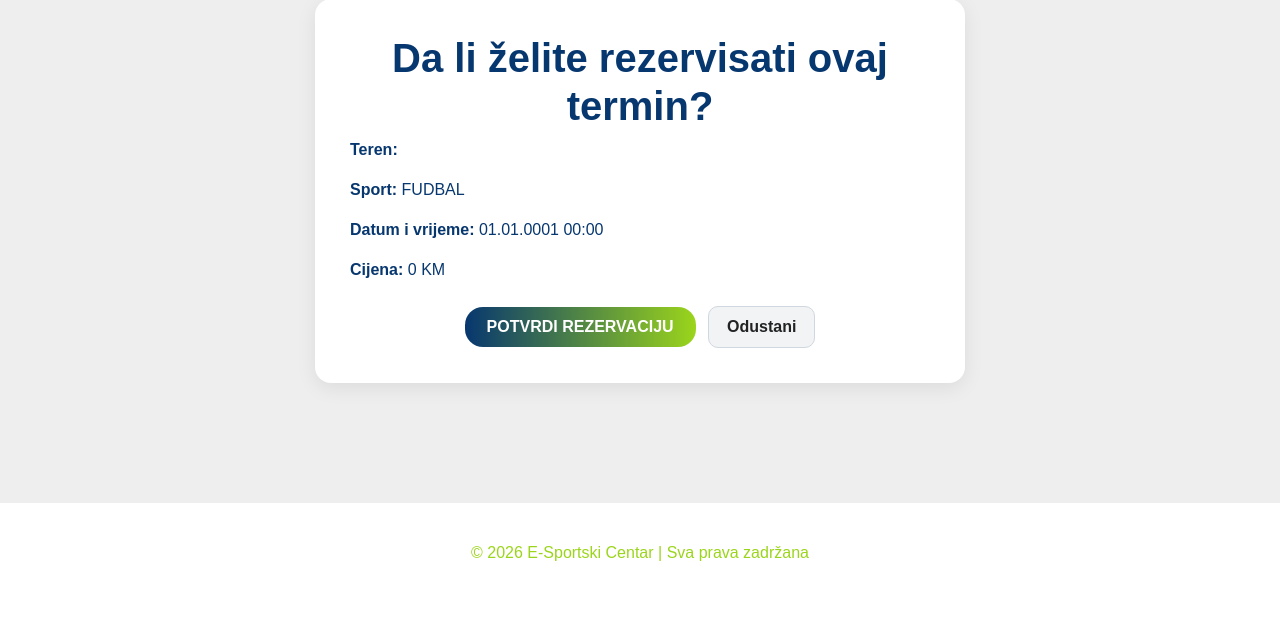
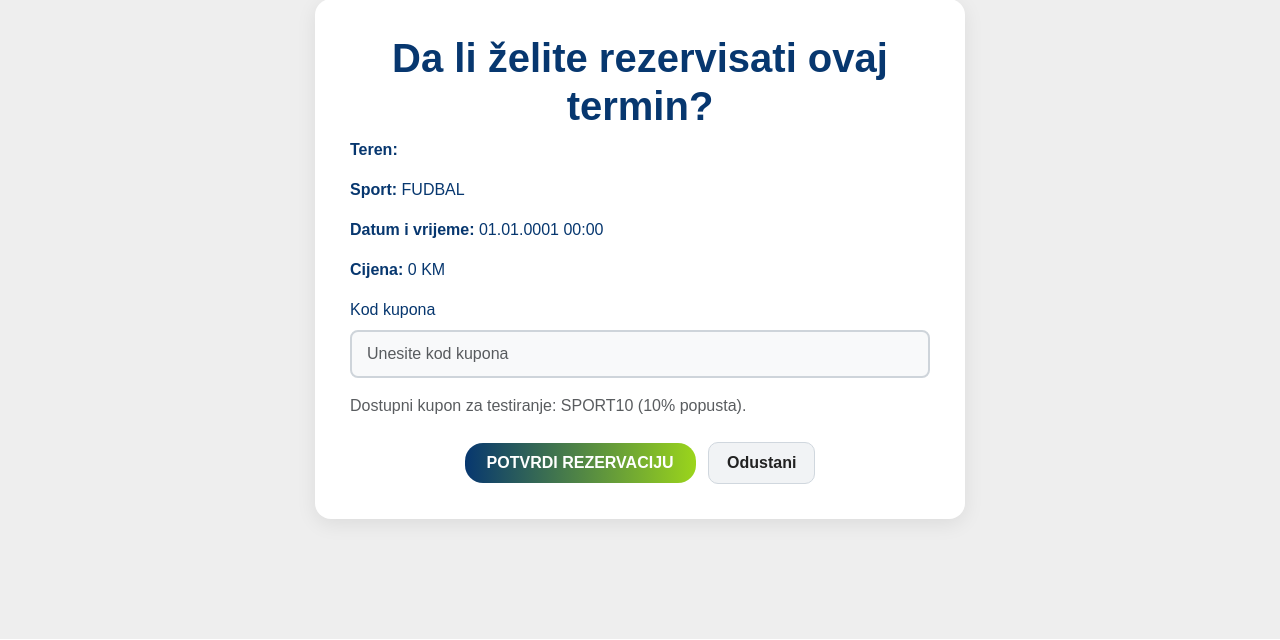
Before and after one commit to VVS-2026-2027/Grupa1-Tim3, an ASP.NET Core app: template Views/Rezervacija/Create.cshtml in a window 1280 px wide. Shown: the part 458-1098 px from the top of the page. Before the commit the page ends 1019 px from the top, so only its background shows below. Run offline with ASP.NET Core 8, Linux system fonts and the light colour scheme; the template is opened without the code that fills it, so the values that code supplies are empty; style sheets or scripts are compiled from the project's sources.

Commit message:
Dodano polje za unos kupona u rezervaciji

```diff
--- a/Views/Rezervacija/Create.cshtml
+++ b/Views/Rezervacija/Create.cshtml
@@ -51,6 +51,16 @@
 
     <form asp-action="Create" method="post">
         <input type="hidden" asp-for="terminID" />
+        <div class="mb-3">
+            <label asp-for="uneseniKod" class="form-label"></label>
+            <input asp-for="uneseniKod"
+                   class="form-control"
+                   placeholder="Unesite kod kupona" />
+        </div>
+
+        <p class="text-muted">
+            Dostupni kupon za testiranje: SPORT10 (10% popusta).
+        </p>
 
         <div class="text-center mt-4">
             <button type="submit" class="btn btn-main">
```
